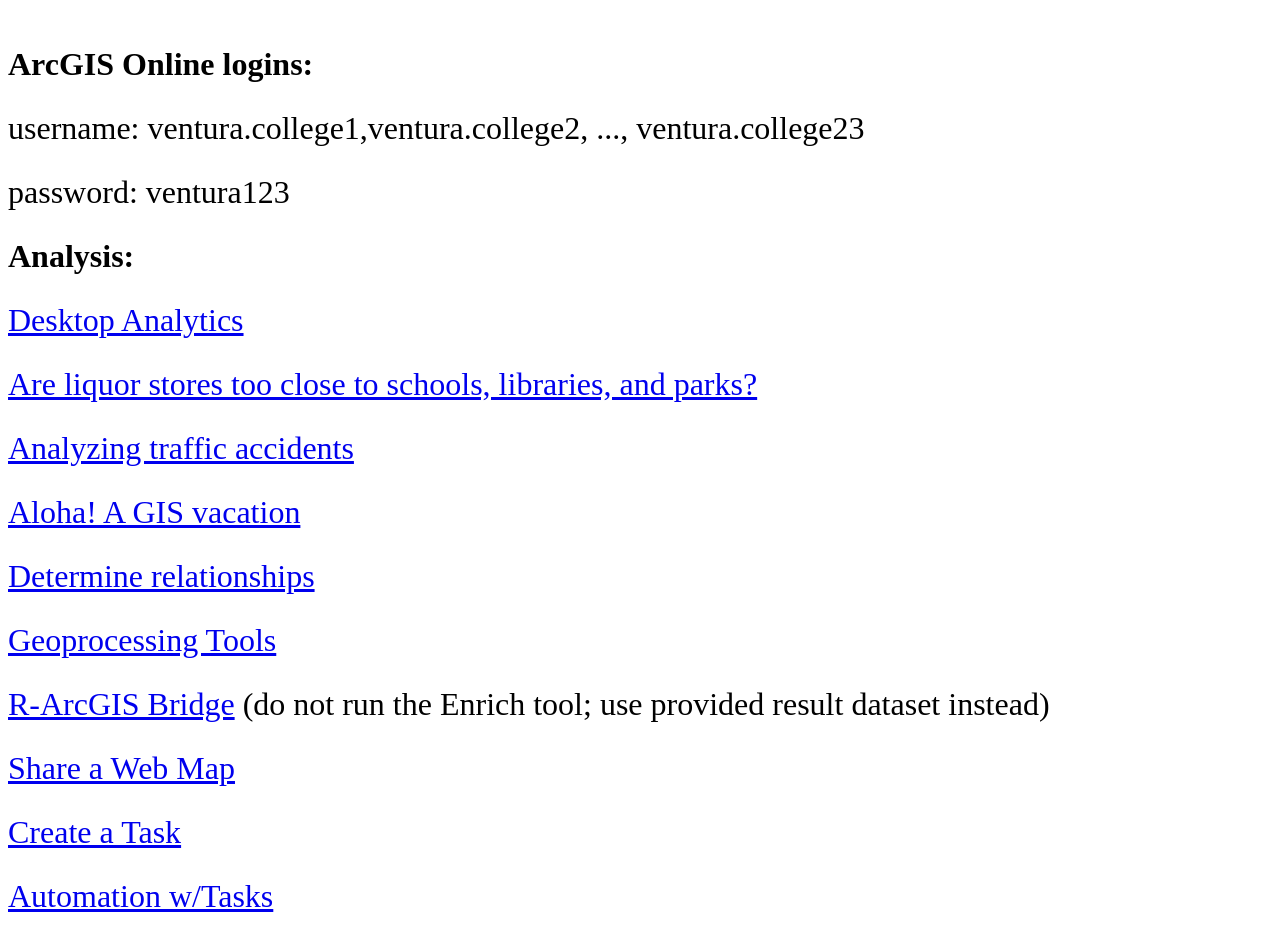
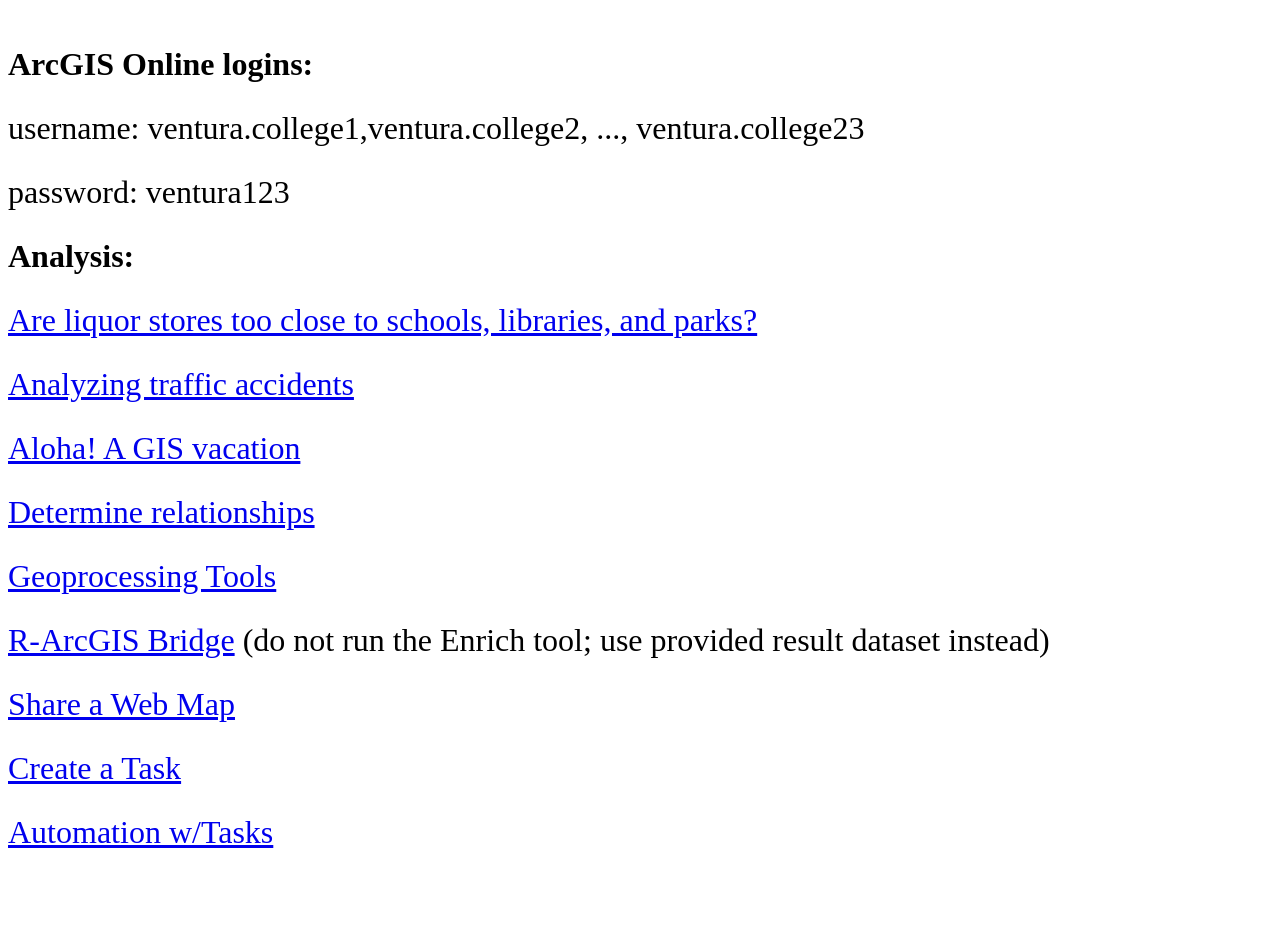
Before and after one commit to katyushak/survey_redirect, a plain HTML site: page pro_exercises.html in a window 1280 px wide. After the commit the page ends 896 px from the top, so only its background shows below. Drawn offline with Linux system fonts and the light colour scheme.

Commit message:
Update pro_exercises.html

```diff
--- a/pro_exercises.html
+++ b/pro_exercises.html
@@ -17,7 +17,6 @@
 
 <strong>Analysis:</strong><br>
 
-<a href="http://arcg.is/2iZcBTP" target="_blank">Desktop Analytics</a> <br>
 <a href="https://desktop.arcgis.com/en/analytics/case-studies/are-liquor-stores-too-close-to-schools-etc.htm" target="_blank">Are liquor stores too close to schools, libraries, and parks?</a><br>
 <a href="https://desktop.arcgis.com/en/analytics/case-studies/analyzing-crashes-2-pro-workflow.htm" target="_blank">Analyzing traffic accidents</a><br>
 <a href="https://desktop.arcgis.com/en/analytics/case-studies/hawaii-vacation.htm" target="_blank">Aloha! A GIS vacation</a> <br>
```
